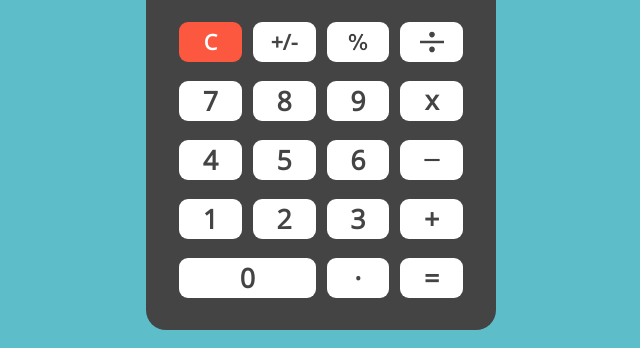
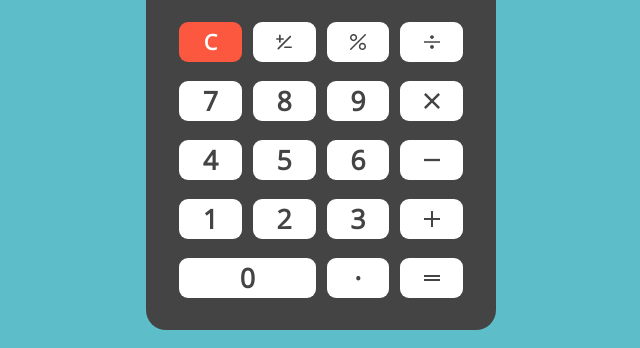
Before and after one commit to giodelabarrera/calculator, a website: page src/index.html in a window 1280 px wide. Shown: the part 313-661 px from the top of the page, 319-959 px from the left. Drawn offline with nearby package versions, Linux system fonts and the light colour scheme.

Commit message:
Add svg to operators

```diff
--- a/src/index.html
+++ b/src/index.html
@@ -17,8 +17,25 @@
         </div>
         <div id="keypad">
           <button type="button" name="clean">C</button>
-          <button type="button" name="negate">+/-</button>
-          <button type="button" name="percent"></button>
+          <button type="button" name="negate">
+            <svg
+              xmlns="http://www.w3.org/2000/svg"
+              viewBox="0 0 141.293 141.293"
+            >
+              <defs />
+              <path
+                d="M77.955 109.975c-4.037 0-7.309 3.271-7.309 7.308s3.272 7.31 7.309 7.31h56.029c4.037 0 7.309-3.271 7.309-7.31 0-4.036-3.271-7.308-7.309-7.308H77.955zM0 44.2c0 4.037 3.272 7.308 7.309 7.308h19.489v19.49c0 4.036 3.271 7.309 7.308 7.309s7.309-3.271 7.309-7.309v-19.49H63.34c4.037 0 7.308-3.271 7.308-7.308s-3.271-7.309-7.308-7.309H41.414V12.53c0-4.037-3.272-7.308-7.309-7.308-4.037 0-7.308 3.271-7.308 7.308v24.361H7.308C3.272 36.892 0 40.164 0 44.2zM131.428 17.261c-2.854-2.855-7.481-2.855-10.336 0L14.763 123.594c-2.853 2.854-2.853 7.481 0 10.334 1.425 1.429 3.298 2.143 5.167 2.143 1.868 0 3.742-.714 5.169-2.143L131.428 27.599c2.855-2.853 2.855-7.485 0-10.338z"
+              />
+            </svg>
+          </button>
+          <button type="button" name="percent">
+            <svg xmlns="http://www.w3.org/2000/svg" viewBox="0 0 512 512">
+              <defs />
+              <path
+                d="M504.936 7.136c-9.38-9.392-24.6-9.392-33.98 0L7.204 470.888c-9.388 9.384-9.388 24.592 0 33.976 4.692 4.696 10.844 7.044 16.992 7.044s12.3-2.348 16.988-7.044L504.936 41.112c9.388-9.384 9.388-24.592 0-33.976zM114.144.256C51.208.256 0 51.468 0 114.404s51.208 114.144 114.144 114.144c62.94 0 114.144-51.212 114.144-114.148S177.08.256 114.144.256zm0 180.228c-36.44 0-66.084-29.648-66.084-66.084 0-36.436 29.648-66.084 66.084-66.084 36.44 0 66.084 29.648 66.084 66.084 0 36.436-29.644 66.084-66.084 66.084zM397.856 283.596c-62.936 0-114.144 51.208-114.144 114.144s51.208 114.144 114.144 114.144S512 460.68 512 397.74s-51.208-114.144-114.144-114.144zm0 180.224c-36.44 0-66.084-29.648-66.084-66.084 0-36.436 29.648-66.084 66.084-66.084 36.436 0 66.084 29.648 66.084 66.084s-29.644 66.084-66.084 66.084z"
+              />
+            </svg>
+          </button>
           <button type="button" name="divide">
             <svg xmlns="http://www.w3.org/2000/svg" viewBox="0 0 42 42">
               <defs />
@@ -30,18 +47,51 @@
           <button type="button" name="seven">7</button>
           <button type="button" name="eight">8</button>
           <button type="button" name="nine">9</button>
-          <button type="button" name="multiply">x</button>
+          <button type="button" name="multiply">
+            <svg
+              xmlns="http://www.w3.org/2000/svg"
+              viewBox="105.93 105.93 271.53 271.53"
+            >
+              <defs></defs>
+              <path
+                d="M241.7 211.577L136.058 105.935l-30.123 30.123L211.577 241.7 105.935 347.342l30.123 30.123L241.7 271.823l105.642 105.642 30.122-30.123L271.823 241.7l105.641-105.642-30.122-30.123L241.7 211.577z"
+              ></path>
+            </svg>
+          </button>
           <button type="button" name="four">4</button>
           <button type="button" name="five">5</button>
           <button type="button" name="six">6</button>
-          <button type="button" name="subtract"></button>
+          <button type="button" name="subtract">
+            <svg
+              xmlns="http://www.w3.org/2000/svg"
+              viewBox="0 0 298.667 298.667"
+            >
+              <defs />
+              <path d="M0 128h298.667v42.667H0z" />
+            </svg>
+          </button>
           <button type="button" name="one">1</button>
           <button type="button" name="two">2</button>
           <button type="button" name="three">3</button>
-          <button type="button" name="sum">+</button>
+          <button type="button" name="sum">
+            <svg xmlns="http://www.w3.org/2000/svg" viewBox="0 0 341.4 341.4">
+              <defs />
+              <path
+                d="M192 149.4V0h-42.6v149.4H0V192h149.4v149.4H192V192h149.4v-42.6z"
+              />
+            </svg>
+          </button>
           <button type="button" name="zero">0</button>
           <button type="button" name="point">·</button>
-          <button type="button" name="equals">=</button>
+          <button type="button" name="equals">
+            <svg
+              xmlns="http://www.w3.org/2000/svg"
+              viewBox="0 0 341.333 341.333"
+            >
+              <defs />
+              <path d="M0 192h341.333v42.667H0zM0 106.667h341.333v42.667H0z" />
+            </svg>
+          </button>
         </div>
       </div>
     </div>
--- a/src/style.css
+++ b/src/style.css
@@ -1,8 +1,8 @@
-@import url('https://fonts.googleapis.com/css?family=Open+Sans');
+@import url("https://fonts.googleapis.com/css?family=Open+Sans");
 
 @font-face {
-  font-family: 'DsDigi';
-  src: url('fonts/DS-DIGI.TTF') format('truetype');
+  font-family: "DsDigi";
+  src: url("fonts/DS-DIGI.TTF") format("truetype");
 }
 
 *,
@@ -24,7 +24,8 @@ html {
   width: device-width;
 }
 
-html, body {
+html,
+body {
   height: 100%;
 }
 
@@ -37,10 +38,10 @@ body {
   padding: 0;
   height: 100%;
   background-color: #5dbec9;
-  display: -webkit-box;      /* OLD - iOS 6-, Safari 3.1-6 */
-  display: -moz-box;         /* OLD - Firefox 19- (buggy but mostly works) */
-  display: -ms-flexbox;      /* TWEENER - IE 10 */
-  display: -webkit-flex;     /* NEW - Chrome */
+  display: -webkit-box; /* OLD - iOS 6-, Safari 3.1-6 */
+  display: -moz-box; /* OLD - Firefox 19- (buggy but mostly works) */
+  display: -ms-flexbox; /* TWEENER - IE 10 */
+  display: -webkit-flex; /* NEW - Chrome */
   display: flex;
   justify-content: center;
   align-items: center;
@@ -65,7 +66,6 @@ body {
 
 #display {
   background-color: #d2d3d5;
-  /* width: 100%; */
   height: 93px;
   border-radius: 6px;
   overflow: hidden;
@@ -81,7 +81,7 @@ body {
   -moz-transform: scaleY(1.4);
   font-size: 51pt;
   color: #434446;
-  font-family: 'DsDigi';
+  font-family: "DsDigi";
   transition-property: font-size;
   transition-duration: 4s;
   transition-delay: 2s;
@@ -104,18 +104,18 @@ body {
   width: 100%;
   font-size: 20pt;
   color: #444444;
-  font-family: 'Open Sans', sans-serif;
+  font-family: "Open Sans", sans-serif;
   font-weight: bold;
   border: none;
   cursor: pointer;
 }
 
 #keypad button:focus {
-  outline:0;
+  outline: 0;
 }
 
 #keypad button:active {
-  transform: scale(.9);
+  transform: scale(0.9);
 }
 
 #keypad button[name="clean"] {
@@ -125,19 +125,39 @@ body {
 }
 
 #keypad button[name="negate"] {
-  font-size: 16pt;
+  display: flex;
+  justify-content: center;
+  align-items: center;
+}
+
+#keypad button[name="negate"] svg {
+  fill: #444444;
+  width: 16px;
+  height: 16px;
 }
 
 #keypad button[name="percent"] {
-  background-image: url('images/percent.png');
-  background-repeat: no-repeat;
-  background-position: center;
-  background-size: 26px;
+  display: flex;
+  justify-content: center;
+  align-items: center;
+}
+
+#keypad button[name="percent"] svg {
+  fill: #444444;
+  width: 16px;
+  height: 16px;
 }
 
 #keypad button[name="multiply"] {
-  font-size: 20pt;
-  padding-top: 0px;
+  display: flex;
+  justify-content: center;
+  align-items: center;
+}
+
+#keypad button[name="multiply"] svg {
+  fill: #444444;
+  width: 16px;
+  height: 16px;
 }
 
 #keypad button[name="divide"] {
@@ -148,15 +168,44 @@ body {
 
 #keypad button[name="divide"] svg {
   fill: #444444;
-  width: 24px;
-  height: 24px;
+  width: 16px;
+  height: 16px;
+}
+
+#keypad button[name="sum"] {
+  display: flex;
+  justify-content: center;
+  align-items: center;
+}
+
+#keypad button[name="sum"] svg {
+  fill: #444444;
+  width: 16px;
+  height: 16px;
 }
 
 #keypad button[name="subtract"] {
-  background-image: url('images/subtract.png');
-  background-repeat: no-repeat;
-  background-position: center;
-  background-size: 26px;
+  display: flex;
+  justify-content: center;
+  align-items: center;
+}
+
+#keypad button[name="subtract"] svg {
+  fill: #444444;
+  width: 16px;
+  height: 16px;
+}
+
+#keypad button[name="equals"] {
+  display: flex;
+  justify-content: center;
+  align-items: center;
+}
+
+#keypad button[name="equals"] svg {
+  fill: #444444;
+  width: 16px;
+  height: 16px;
 }
 
 #keypad button[name="zero"] {
```
Also changed, not shown: src/images/percent.png (deleted), src/images/square-root.png (deleted), src/images/subtract.png (deleted).
